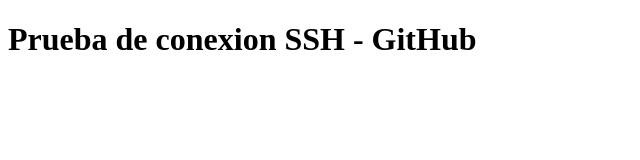
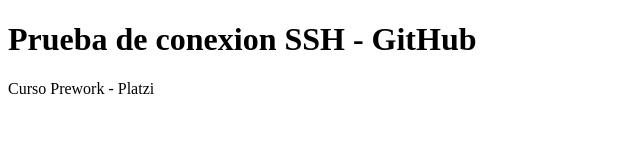
Before and after one commit to freivys/Prueba, a plain HTML site: page index.html in a window 1280 px wide. Shown: the whole page, without its empty margins (0-640 px from the left). Drawn offline with Linux system fonts and the light colour scheme.

Commit message:
agregado nombre del curso Platzi

```diff
--- a/index.html
+++ b/index.html
@@ -7,5 +7,6 @@
 </head>
 <body>
   <h1>Prueba de conexion SSH - GitHub</h1>
+  <p>Curso Prework - Platzi</p>
 </body>
 </html>
```
